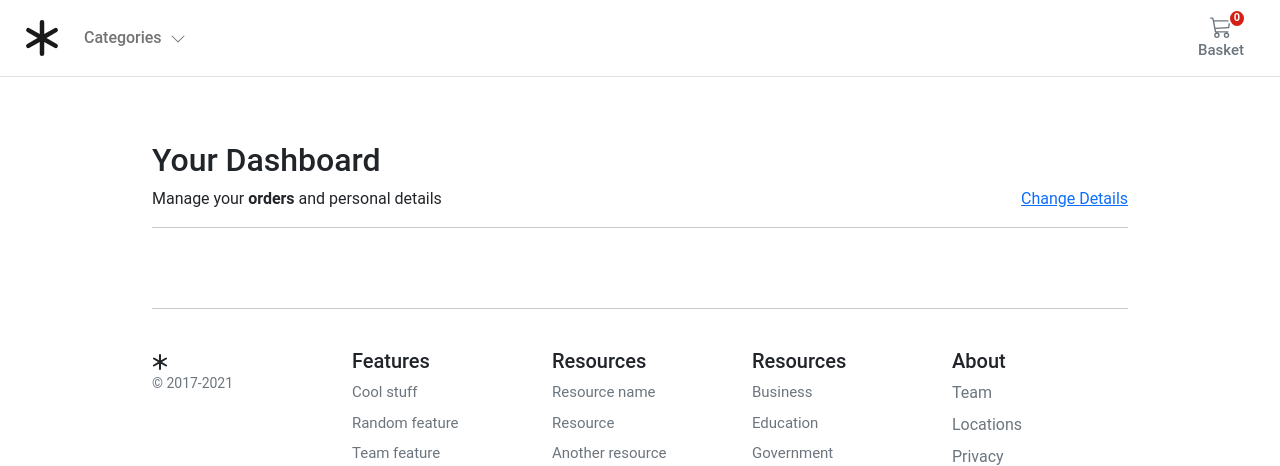
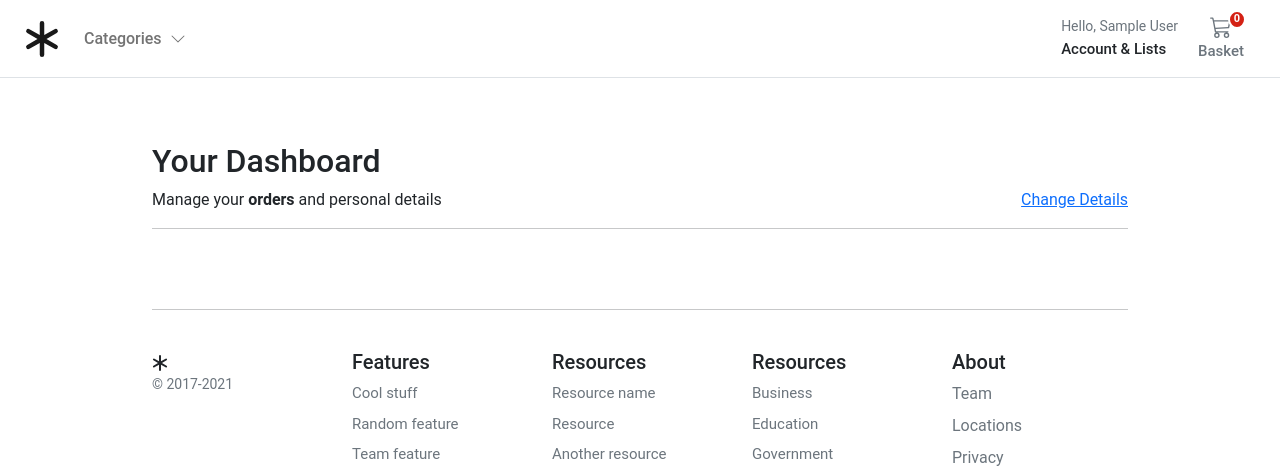
Before and after one commit to AslanZ-5/book-store, a Django app: page /account/dashboard/ in a window 1280 px wide. Shown: the top 466 px of the page. Run offline with Django 4.2, Linux system fonts and the light colour scheme; the visitor is signed in with stand-in values (Sample User, id 1); data that the repository does not hold is empty; parts of the project's set-up code (start-up, migrations or seed data) failed here and were passed over.

Commit message:
account dropdown navbar

```diff
--- a/templates/base.html
+++ b/templates/base.html
@@ -68,46 +68,43 @@
                         <span class="fs15 fw500">Shop</span>
                     </button>
 
-                    {% if user.is_authenticated %}
-                    <!-- <a type="button" role="button" href="{% url 'account:logout' %}"
-                        class="btn btn-outline-secondary border-0 basket-btn">
-                        <div>
-                            <svg xmlns="http://www.w3.org/2000/svg" width="22" height="22" fill="currentColor"
-                                class="bi bi-door-closed" viewBox="0 0 16 16">
-                                <path
-                                    d="M3 2a1 1 0 0 1 1-1h8a1 1 0 0 1 1 1v13h1.5a.5.5 0 0 1 0 1h-13a.5.5 0 0 1 0-1H3V2zm1 13h8V2H4v13z" />
-                                <path d="M9 9a1 1 0 1 0 2 0 1 1 0 0 0-2 0z" />
-                            </svg>
+                    <div>
+                        <div class="collapse navbar-collapse" id="navbarSupportedContent2">
+                          <ul class="navbar-nav me-auto mb-2 mb-lg-0">
+                            <li class="nav-item dropdown">
+                              <a class="nav-link dropdown-toggle text-reset" href="#" id="navbarDropdown" role="button"
+                                data-bs-toggle="dropdown" aria-expanded="false">
+                                <div class="small text-muted">Hello,
+                                  {% if user.is_authenticated %}
+                                    {{ request.user.name }}
+                                  {% else %}
+                                  Login
+                                  {% endif %}
+                                </div>
+                                <span class="fs15 fw500">Account &amp; Lists
+                                </span>
+                                </span>
+                              </a>
+                              <div class="dropdown-menu rounded-0" aria-labelledby="navbarDropdown">
+                                <div class="card border-0">
+                                  <div class="card-body">
+                                    <h6 class="card-title">My Account</h6>
+                                    <ul class="list-group list-group-flush dropdown-account-link">
+                                      {% if user.is_authenticated %}
+                                      <a href="{% url 'account:dashboard' %}" class="text-reset small list-group-item p-0 pb-1 border-0 dropdown-account-link">Your Account</a>
+                                      <a href="#" class="text-reset small list-group-item p-0 pb-1 border-0 dropdown-account-link">Orders</a>
+                                      <a href="{% url 'account:logout' %}" class="text-reset small list-group-item p-0 pb-1 border-0 dropdown-account-link">Logout</a>
+                                      {% else %}
+                                      <a href="{% url 'account:login' %}" class="text-reset small list-group-item p-0 pb-1 border-0 dropdown-account-link">Login</a>
+                                      {% endif %}
+                                    </ul>
+                                  </div>
+                                </div>
+                              </div>
+                            </li>
+                          </ul>
                         </div>
-                        <span class="fs15 fw500">Logout</span>
-                    </a> -->
-                    {% else %}
-                    <!-- <a type="button" role="button" href="{% url 'account:login' %}"
-                        class="btn btn-outline-secondary border-0 basket-btn">
-                        <div>
-                            <svg xmlns="http://www.w3.org/2000/svg" width="22" height="22" fill="currentColor"
-                                class="bi bi-door-closed" viewBox="0 0 16 16">
-                                <path
-                                    d="M3 2a1 1 0 0 1 1-1h8a1 1 0 0 1 1 1v13h1.5a.5.5 0 0 1 0 1h-13a.5.5 0 0 1 0-1H3V2zm1 13h8V2H4v13z" />
-                                <path d="M9 9a1 1 0 1 0 2 0 1 1 0 0 0-2 0z" />
-                            </svg>
-                        </div>
-                        <span class="fs15 fw500">Login</span>
-                    </a> -->
-                    {% endif %}
-
-
-                    <!-- <a type="button" role="button" href="{% url 'account:dashboard' %}"
-                        class="btn btn-outline-secondary border-0 basket-btn">
-                        <div>
-                            <svg xmlns="http://www.w3.org/2000/svg" width="22" height="22" fill="currentColor"
-                                class="bi bi-person" viewBox="0 0 16 16">
-                                <path
-                                    d="M8 8a3 3 0 1 0 0-6 3 3 0 0 0 0 6zm2-3a2 2 0 1 1-4 0 2 2 0 0 1 4 0zm4 8c0 1-1 1-1 1H3s-1 0-1-1 1-4 6-4 6 3 6 4zm-1-.004c-.001-.246-.154-.986-.832-1.664C11.516 10.68 10.289 10 8 10c-2.29 0-3.516.68-4.168 1.332-.678.678-.83 1.418-.832 1.664h10z" />
-                            </svg>
-                        </div>
-                        <span class="fs15 fw500">{{user.name}}</span>
-                    </a> -->
+                      </div>
 
                     <a type="button" role="button" href="{% url 'basket:basket_summary' %}"
                         class="btn btn-outline-secondary border-0 basket-btn">
```
